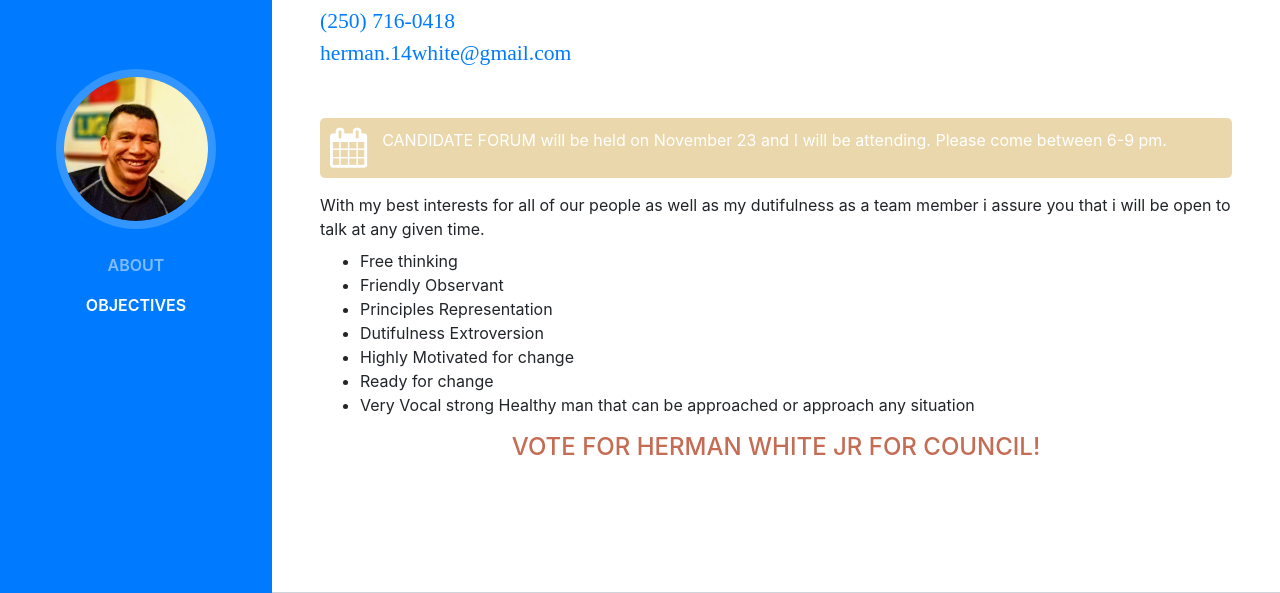
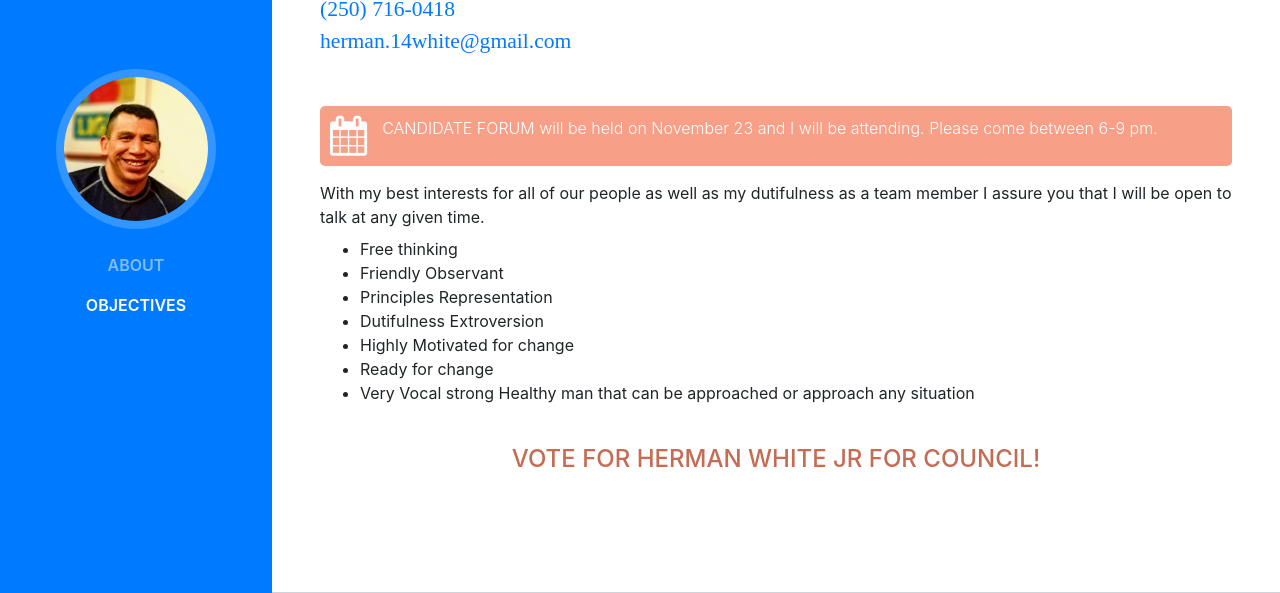
Before and after one commit to hermanwhite/hermanwhite.github.io, a website with bundled scripts: page index.html in a window 1280 px wide. Shown: the part 207-800 px from the top of the page. Built offline with nearby package versions, Linux system fonts and the light colour scheme; a web font is replaced by a local one.

Commit message:
Minor style tweak.

```diff
--- a/index.html
+++ b/index.html
@@ -77,7 +77,7 @@
           <div class="subheading text-primary">(250) 716-0418</div>
           <div class="subheading text-primary mb-5">herman.14white@gmail.com</div>
 
-          <div style="width: auto;background-color: #ead8ac;color: white;border-radius: 5px;padding: 10px;margin-bottom: 15px;display: flex;">
+          <div style="font-weight:300;width: auto;background-color: #F79F87;color: white;border-radius: 5px;padding: 10px;margin-bottom: 15px;display: flex;">
             <div style="margin-right: 15px;">
               <i class="fa fa-calendar" style="font-size: 40px;"></i>
             </div>
@@ -87,7 +87,7 @@
           </div>
 
           <p class="mb-2">
-            With my best interests for all of our people as well as my dutifulness as a team member i assure you that i will be open to talk at any given time.
+            With my best interests for all of our people as well as my dutifulness as a team member I assure you that I will be open to talk at any given time.
           </p>
           <ul>
             <li>
@@ -112,7 +112,7 @@
               Very Vocal strong Healthy man that can be approached or approach any situation
             </li>
           </ul>
-          <h4 style="text-align: center; color: #c46c54;">
+          <h4 style="text-align: center; color: #c46c54;margin-top:40px;">
             Vote for Herman White Jr for council!
           </h4>
           <ul class="list-inline list-social-icons mb-0" style="display:none">
```
